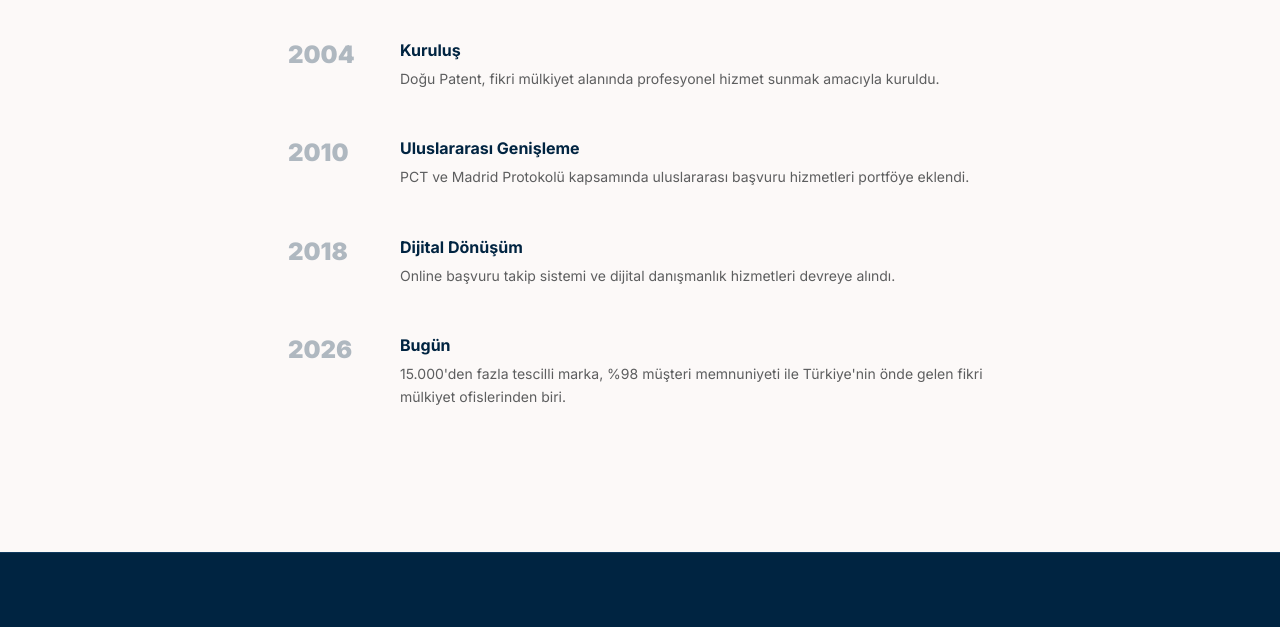
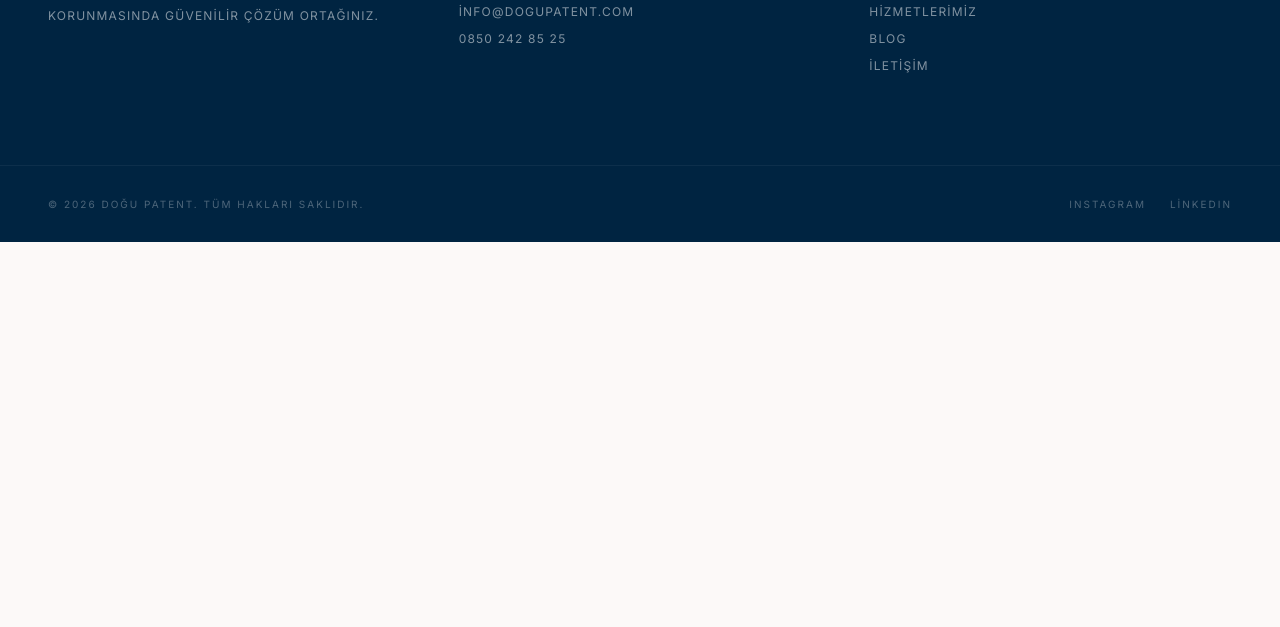
Before and after one commit to acagrikaraca/dogu-patent-site, a website: page dogu-patent/views/hakkimizda.html in a window 1280 px wide. Shown: the part 2102-2729 px from the top of the page. After the commit the page ends 2344 px from the top, so only its background shows below. Drawn offline with nearby package versions, Linux system fonts and the light colour scheme.

Commit message:
Hakkimizda: Yolculugumuz bolumu ve ilgili stiller kaldirildi
Removed timeline section and its related styles from the About page.

```diff
--- a/dogu-patent/views/hakkimizda.html
+++ b/dogu-patent/views/hakkimizda.html
@@ -46,14 +46,6 @@
     .value-card .material-symbols-outlined { font-size: 2.5rem; color: var(--primary); margin-bottom: 1.5rem; display: block; transition: color 0.5s; }
     .value-card h4 { font-size: 1.25rem; font-weight: 700; color: var(--primary); margin-bottom: 1rem; transition: color 0.5s; }
     .value-card p { font-size: 0.875rem; color: var(--secondary); line-height: 1.7; transition: color 0.5s; }
-
-    .timeline-section { padding: 6rem 0; }
-    .timeline-inner { max-width: 48rem; margin: 0 auto; padding: 0 2rem; }
-    .timeline-title { font-size: 2rem; font-weight: 800; color: var(--primary); letter-spacing: -0.05em; margin-bottom: 3rem; text-align: center; }
-    .timeline-item { display: flex; gap: 2rem; margin-bottom: 3rem; align-items: flex-start; }
-    .timeline-year { font-size: 1.5rem; font-weight: 900; color: var(--primary); min-width: 5rem; opacity: 0.3; }
-    .timeline-content h4 { font-weight: 700; color: var(--primary); margin-bottom: 0.5rem; }
-    .timeline-content p { font-size: 0.875rem; color: var(--secondary); line-height: 1.6; }
 
     @media (max-width: 768px) {
       .about-hero-grid { grid-template-columns: 1fr; }
@@ -125,40 +117,6 @@
         </div>
       </div>
     </section>
-
-    <section class="timeline-section">
-      <div class="timeline-inner">
-        <h2 class="timeline-title">Yolculuğumuz</h2>
-        <div class="timeline-item">
-          <div class="timeline-year">2004</div>
-          <div class="timeline-content">
-            <h4>Kuruluş</h4>
-            <p>Doğu Patent, fikri mülkiyet alanında profesyonel hizmet sunmak amacıyla kuruldu.</p>
-          </div>
-        </div>
-        <div class="timeline-item">
-          <div class="timeline-year">2010</div>
-          <div class="timeline-content">
-            <h4>Uluslararası Genişleme</h4>
-            <p>PCT ve Madrid Protokolü kapsamında uluslararası başvuru hizmetleri portföye eklendi.</p>
-          </div>
-        </div>
-        <div class="timeline-item">
-          <div class="timeline-year">2018</div>
-          <div class="timeline-content">
-            <h4>Dijital Dönüşüm</h4>
-            <p>Online başvuru takip sistemi ve dijital danışmanlık hizmetleri devreye alındı.</p>
-          </div>
-        </div>
-        <div class="timeline-item">
-          <div class="timeline-year">2026</div>
-          <div class="timeline-content">
-            <h4>Bugün</h4>
-            <p>15.000'den fazla tescilli marka, %98 müşteri memnuniyeti ile Türkiye'nin önde gelen fikri mülkiyet ofislerinden biri.</p>
-          </div>
-        </div>
-      </div>
-    </section>
   </main>
 
   <footer class="footer-main">
```
